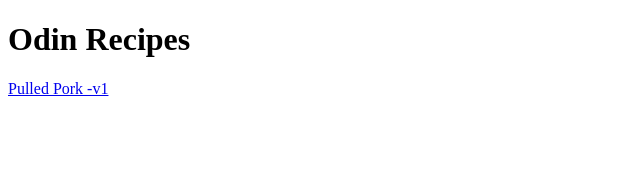
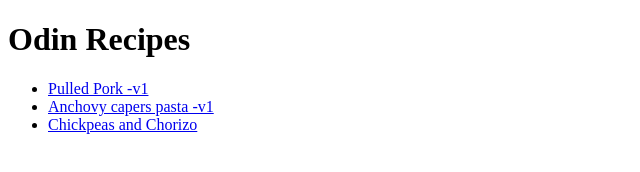
Before and after one commit to txikilopez/odin-recipes, a plain HTML site: page index.html in a window 1280 px wide. Shown: the whole page, without its empty margins (0-640 px from the left). Drawn offline with Linux system fonts and the light colour scheme.

Commit message:
Add two more recipes and list of links

```diff
--- a/index.html
+++ b/index.html
@@ -7,6 +7,10 @@
 
     <body>
         <h1>Odin Recipes</h1>
-        <p><a href="./recipes/pulled-pork.html">Pulled Pork -v1</a></p>
+        <ul>
+        <li><a href="./recipes/pulled-pork.html">Pulled Pork -v1</a></li>
+        <li><a href="./recipes/anchovy-caper.html">Anchovy capers pasta -v1</a></li>
+        <li><a href="./recipes/chickpeas-longa.html">Chickpeas and Chorizo</a></li>
+        </ul>
     </body>
 </html>
```
